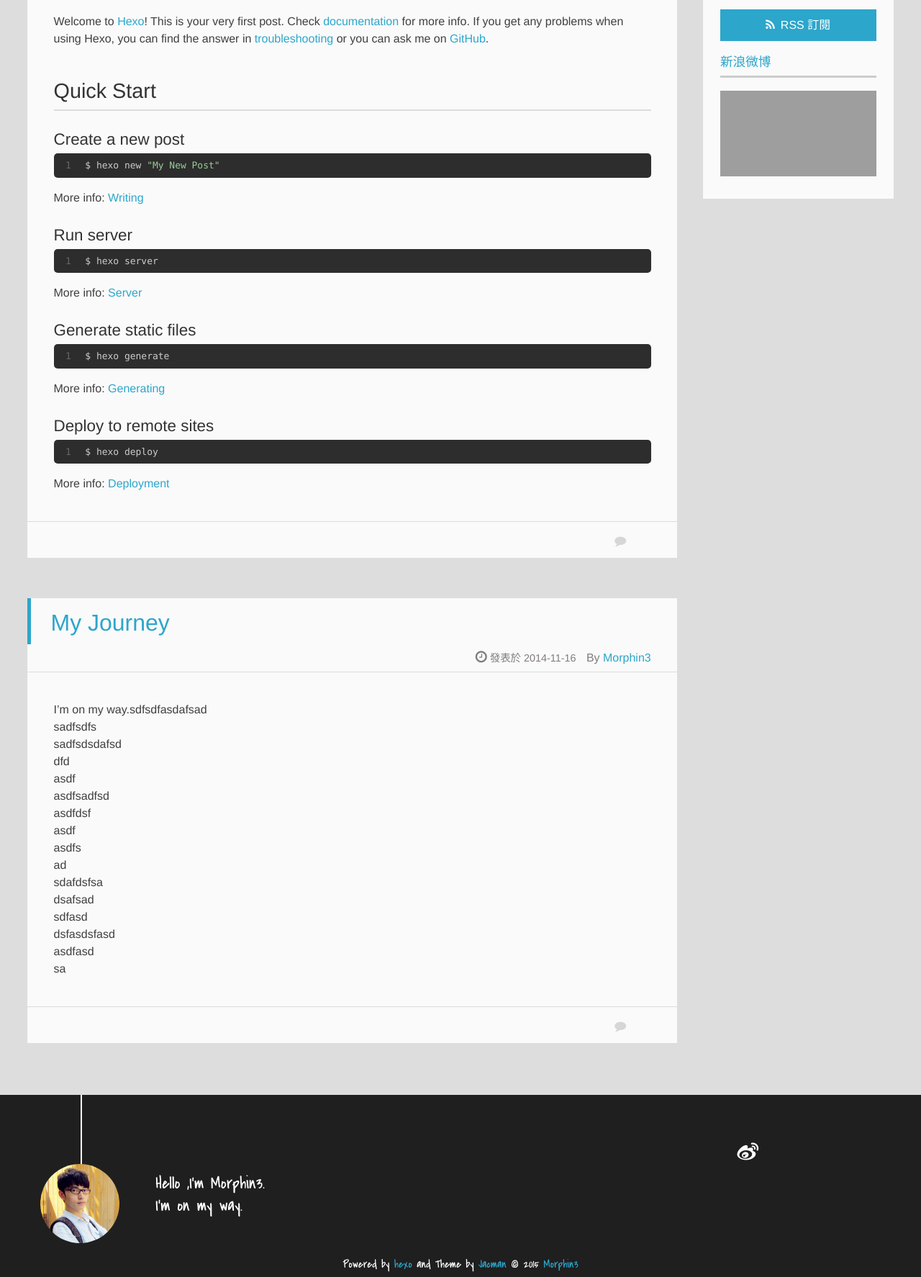
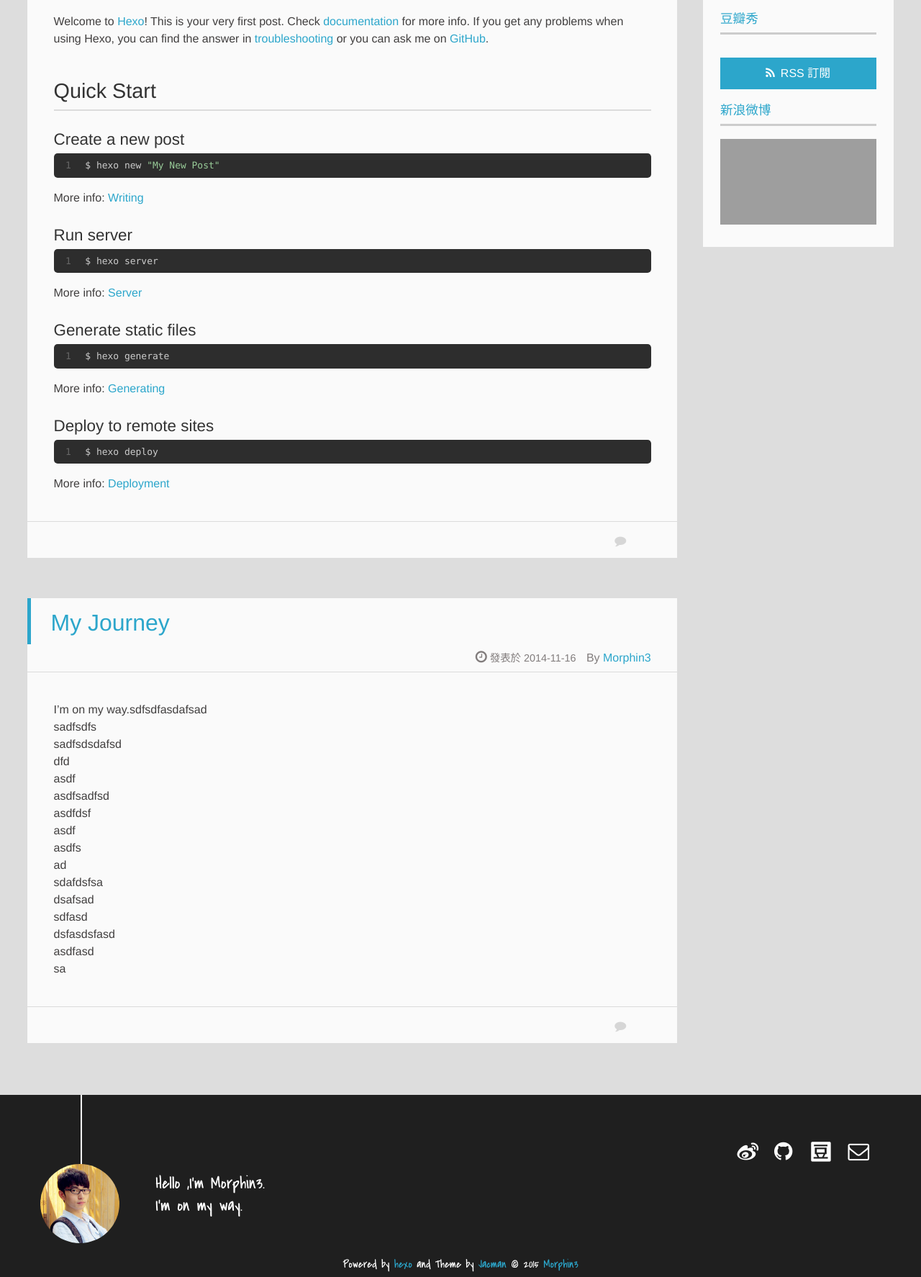
Before and after one commit to Morphin3/morphin3.github.io, a plain HTML site: page index.html in a window 1280 px wide. Shown: the part 365-2139 px from the top of the page at 72% size. Drawn offline with Linux system fonts and the light colour scheme; grey boxes are pictures that could not be loaded; a script that the page names is missing.

Commit message:
Site updated: 2015-05-03 00:47:24

```diff
--- a/index.html
+++ b/index.html
@@ -222,6 +222,13 @@
 
 
 
+<div class="doubanshow">
+<p class="asidetitle">豆瓣秀</p>
+<div>
+<script type="text/javascript" src="http://www.douban.com/service/badge/morphin3/?show=collection&amp;n=12&amp;columns=3&amp;hidelogo=yes&amp;hideself=yes&amp;cat=book|movie" ></script>
+</div>
+</div>
+
 
   <div class="rsspart">
 	<a href="/atom.xml" target="_blank" title="rss">RSS 訂閱</a>
@@ -254,13 +261,19 @@
 		<a href="http://weibo.com/morphin3" target="_blank" class="icon-weibo" title="微博"></a>
 
 
+		<a href="https://github.com/Morphin3" target="_blank" class="icon-github" title="github"></a>
 
 
 
 
 
 
+		<a href="https://www.douban.com/people/morphin3" target="_blank" class="icon-douban" title="豆瓣"></a>
 
+
+
+
+		<a href="mailto:morphin3@aliyun.com" target="_blank" class="icon-email" title="Email Me"></a>
 
 	</div>
 
```
Also changed, not shown: 2014/11/16/My-Journey/index.html (+13 -0 lines), 2015/03/19/hello-world/index.html (+13 -0 lines), archives/2014/11/index.html (+6 -0 lines), archives/2014/index.html (+6 -0 lines), archives/2015/03/index.html (+6 -0 lines), archives/2015/index.html (+6 -0 lines), archives/index.html (+6 -0 lines).
